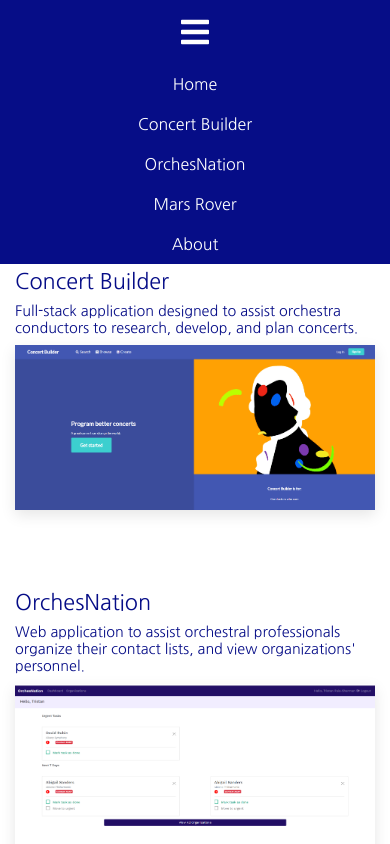
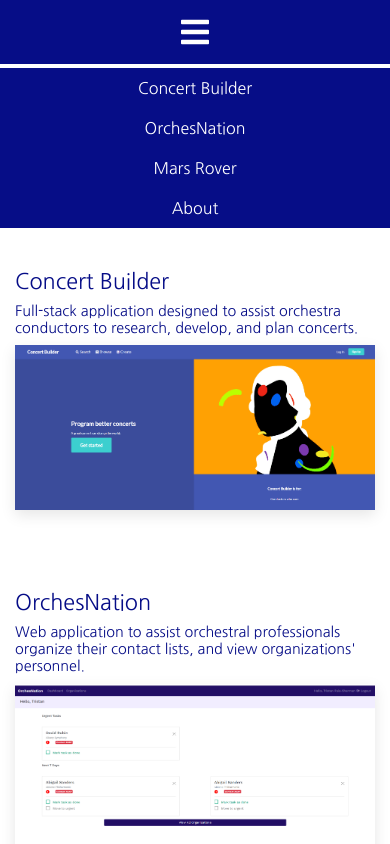
Before and after one commit to thecodingconductor/react-portfolio, a React (Create React App) app: page / in a window 390 px wide. Both pictures are taken after a click on the icon 195 px from the left and 32 px from the top of the page. Shown: the top 844 px of the page. Built offline with nearby package versions, Linux system fonts and the light colour scheme.

Commit message:
finally added mobile transition

```diff
--- a/package.json
+++ b/package.json
@@ -14,7 +14,7 @@
     "react-motion": "^0.5.2",
     "react-router-dom": "^5.2.0",
     "react-scripts": "4.0.0",
-    "react-transition-group": "^1.2.1",
+    "react-transition-group": "^4.4.1",
     "sass": "^1.29.0",
     "web-vitals": "^0.2.4"
   },
--- a/src/components/layout/NavModal.js
+++ b/src/components/layout/NavModal.js
@@ -1,29 +1,17 @@
 import React, { Fragment, useContext } from 'react';
 import NavContext from '../../context/nav/navContext';
 import ProjectContext from '../../context/projects/projectContext';
+import {CSSTransition, Transition} from 'react-transition-group'
 import { Link } from 'react-router-dom';
 
 
-const NavModal = ({ open }) => {
+const NavModal = ({ transitionState }) => {
 
     const navContext = useContext(NavContext);
     const projectContext = useContext(ProjectContext);
     const { openConcertBuilder, openOrchesNation, openMarsRover } = projectContext;
     const { showModalFunc, hideModalFunc, showModal } = navContext;
 
-
-
-    // const onClick = e => {
-    //     hideModalFunc();
-    //     if (e.target.textContent === 'Concert Builder') {
-    //         openConcertBuilder();
-    //     } else if (e.target.textContent === 'OrchesNation') {
-    //         openOrchesNation();
-    //     } else if (e.target.textContent === 'Mars Rover') {
-    //         openMarsRover();
-    //     }
-
-    // }
 
 
     const links = (
@@ -38,15 +26,15 @@ const NavModal = ({ open }) => {
 
 
     return (
-        <Fragment>
 
-            <div className="position-absolute nav-modal-container" >
-                <div className="d-flex flex-column align-items-center nav-modal-links-container">
-                    {links}
+            // <CSSTransition in={showModal} timeout={300} classNames="sample">
+                <div className={`position-absolute nav-modal-container sample-${transitionState}`} >
+                    <div className="d-flex flex-column align-items-center nav-modal-links-container">
+                        {links}
+                    </div>
                 </div>
-            </div>
+            // </CSSTransition>
 
-        </Fragment>
     )
 }
 
--- a/src/components/layout/Navbar.js
+++ b/src/components/layout/Navbar.js
@@ -1,11 +1,12 @@
-import React, { Fragment, useContext } from 'react';
+import React, { Fragment, useContext, useState } from 'react';
 import { Link, useLocation } from 'react-router-dom';
 import { Navbar as ReactNavbar } from 'react-bootstrap';
-
+import { CSSTransition, TransitionGroup, Transition } from 'react-transition-group';
 import NavContext from '../../context/nav/navContext';
 import NavModal from './NavModal';
 import NavHover from './NavHover';
 import { Container } from 'react-bootstrap';
+
 
 
 
@@ -16,10 +17,20 @@ const Navbar = ({ title, icon }) => {
     // const { height, width } = useWindowDimensions();
     const { pathname } = useLocation();
 
+    // const [modalShow, setModalShow] = useState(false)
+
 
     const newPath = pathname.split('/')[1];
 
     const onClick = () => {
+
+        // if(modalShow === false ) {
+        //     setModalShow(true)
+        //     console.log(modalShow)
+        // } else {
+        //     setModalShow(false)
+        //     console.log(modalShow)
+        // }
 
         if (showModal === false) {
             showModalFunc();
@@ -32,7 +43,30 @@ const Navbar = ({ title, icon }) => {
         window.location = '/';
     }
 
-    console.log(pathname)
+    const defaultStyle = {
+        transition: `opacity 300ms ease-in-out`,
+        opacity: 0
+    }
+
+    const transitionStyles = {
+        entering: {opacity: 1},
+        entered: {opacity: 1},
+        exiting: {opacity: 0},
+        exited: {opacity: 0}
+    };
+
+
+    const links = (
+        <Fragment>
+            {window.location.pathname === '/' ? '' : <Link to='/' > Home</Link>}
+            <Link to="/projects/concertbuilder" >Concert Builder</Link>
+            <Link to="/projects/orchesnation" >OrchesNation</Link>
+            <Link to="/projects/marsrover" >Mars Rover</Link>
+            <Link to="/about">About</Link>
+        </Fragment>
+    )
+
+
 
     return (
         <Fragment>
@@ -64,9 +98,64 @@ const Navbar = ({ title, icon }) => {
 
 
             </ReactNavbar>
-            { showModal === true &&
+            {/* { showModal === true &&
+
+            <CSSTransition in={modalShow} timeout={300} classNames="sample">
                 <NavModal />
-            }
+            </CSSTransition>
+
+            } */}
+
+
+            {/* <TransitionGroup>
+                <CSSTransition in={modalShow}
+                timeout={300}
+                classNames="sample"
+                > */}
+                {/* <NavModal /> */}
+                {/* <div>
+                    Test
+                </div>
+                </CSSTransition>
+                </TransitionGroup> */}
+            {/* { showModal === true && (
+                <Transition in={showModal} timeout={300}>
+                    {state => (
+                    <div style={{
+                        ...defaultStyle,
+                        ...transitionStyles[state]
+                    }}>
+                        I'm a fade transition.
+                    </div>
+                        <div className={`position-absolute nav-modal-container ${showModal ? 'show' : ''}`} style={{
+                            ...defaultStyle,
+                            ...transitionStyles[state]
+                        }}>
+                        <div className="d-flex flex-column align-items-center nav-modal-links-container">
+                            {links}
+
+                        </div>
+
+                </div>
+                )}
+            </Transition>
+            )} */}
+
+
+
+              <div className={`position-absolute nav-modal-container ${showModal ? 'show' : 'hide'}`} >
+                    <div className="d-flex flex-column align-items-center nav-modal-links-container">
+                            {links}
+
+                    </div>
+            </div>
+
+
+
+
+
+
+
 
         </Fragment>
 
--- a/src/context/nav/navReducer.js
+++ b/src/context/nav/navReducer.js
@@ -5,7 +5,7 @@ import {
     HIDE_DROPDOWN
 } from '../types';
 
-
+// eslint-disable-next-line
 export default (state, action) => {
 
     switch (action.type) {
--- a/src/custom.scss
+++ b/src/custom.scss
@@ -232,8 +232,10 @@ h1 {
 .nav-modal-container {
   left: 0;
   right: 0;
+  top: -100vh;
   z-index: 999;
   background-color: $blue-main;
+  transition: top 0.4s ease-in-out, opacity 0.4s ease-in-out;
 
   .nav-modal-links-container {
     a {
@@ -243,6 +245,47 @@ h1 {
     }
   }
 }
+
+.nav-modal-container.hide {
+  top: -30vh;
+  opacity: 0
+}
+
+.nav-modal-container.show {
+  top: 8%;
+  opacity: 1;
+
+  @include md {
+    top: 6%;
+  }
+}
+
+// .sample-enter {
+//   opacity: 0
+// }
+
+// .sample-enter-active {
+//   opacity: .5;
+//   transition: opacity 500ms
+// }
+
+// .sample-enter-done {
+//   opacity: 1;
+//   color: green;
+// }
+
+// .sample-exit {
+//   opacity: 1
+// }
+
+// .sample-exit-active {
+//   opacity: .5;
+//   transition: opacity 300ms
+// }
+
+// .sample-exit-done {
+//   opacity: 0
+// }
 
 // Homepage
 .website-title-container {
--- a/src/index.js
+++ b/src/index.js
@@ -4,8 +4,7 @@ import App from './App';
 import './custom.scss';
 
 ReactDOM.render(
-  <React.StrictMode>
-    <App />
-  </React.StrictMode>,
+
+    <App />,
   document.getElementById('root')
 );
```
Also changed, not shown: 1 other file (tests, documents, lock files or other folders).
